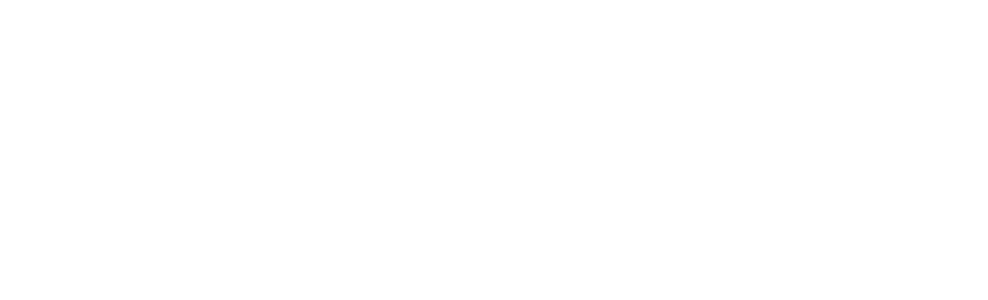
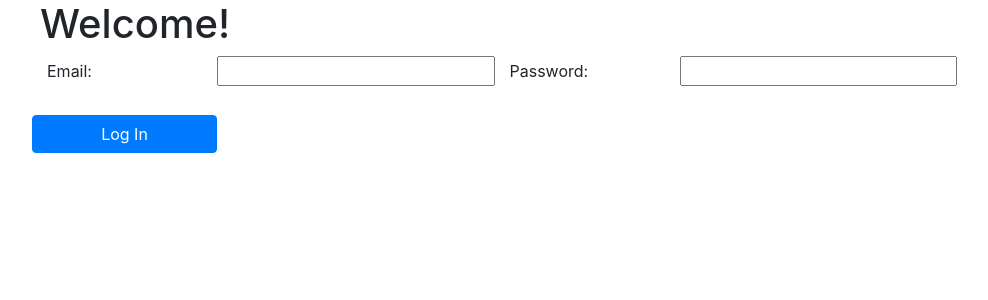
Before and after one commit to NiklasSod/kundregister, a React (Create React App) app: page / in a window 1280 px wide. Shown: the top 300 px of the page, without its empty margins (53-1041 px from the left). Built offline with nearby package versions, Linux system fonts and the light colour scheme.

Commit message:
loginpage

```diff
--- a/src/App.js
+++ b/src/App.js
@@ -1,9 +1,22 @@
 import react from "react"
+import {  } from "react-router-dom"
 
 function App() {
   return (
-    <div>
-
+    <div className="container">
+      <div className="row">
+        <div className="col-md-12">
+          <h1 className="ml-2">Welcome!</h1>
+          <form>
+            <label className="col-md-2">Email:</label>
+            <input className="col-md-3" />
+            <label className="col-md-2">Password:</label>
+            <input className="col-md-3" />
+            <br /> <br />
+            <button className="col-md-2 btn btn-primary" type="submit">Log In</button>
+          </form>
+        </div>
+      </div>
     </div>
   );
 }
--- a/src/index.js
+++ b/src/index.js
@@ -3,6 +3,7 @@
 import './index.css';
 import App from './App';
 import reportWebVitals from './reportWebVitals';
+import "bootstrap/dist/css/bootstrap.css";
 
 ReactDOM.render(
   <React.StrictMode>
```
Also changed, not shown: 1 other file (tests, documents, lock files or other folders).
